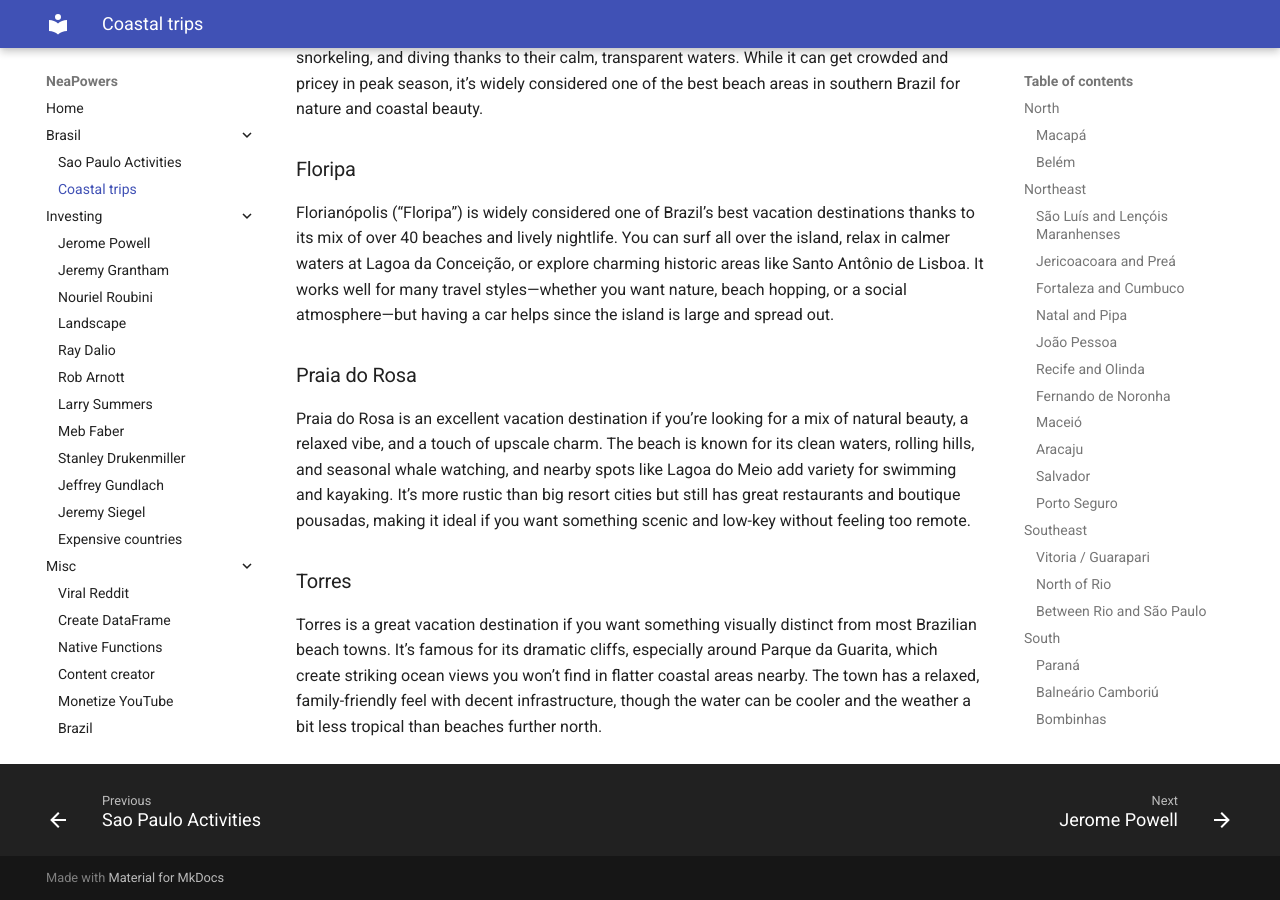
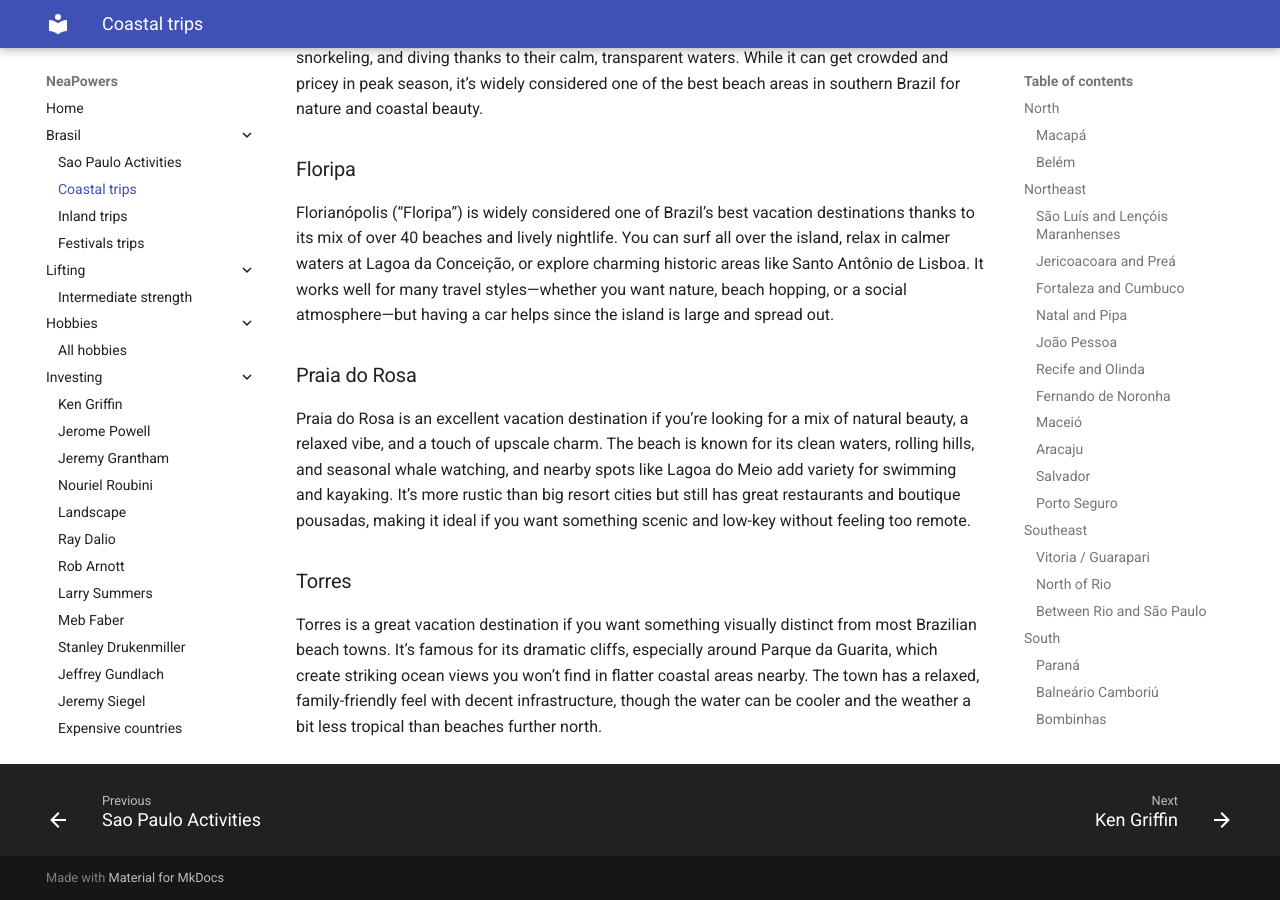
Before and after one commit to MrPowers/neapowers, an MkDocs documentation site: the page built from docs/brasil/coastal-trips.md, in a window 1280 px wide and 900 px high, scrolled down 8259 px. Built offline with MkDocs 1.6.1 and Material for MkDocs 9.7.7, drawn with Linux system fonts in a browser that asks for light colours.

Commit message:
add ken griffin

```diff
--- a/mkdocs.yml
+++ b/mkdocs.yml
@@ -19,7 +19,14 @@ nav:
   - Brasil:
     - Sao Paulo Activities: brasil/sao-paulo-activities.md
     - Coastal trips: brasil/coastal-trips.md
+    - Inland trips: brasil/inland-trips.md
+    - Festivals trips: brasil/festivals.md
+  - Lifting:
+    - Intermediate strength: lifting/intermediate-strength.md
+  - Hobbies:
+    - All hobbies: hobbies/all-hobbies.md
   - Investing:
+    - Ken Griffin: investing/ken-griffin.md
     - Jerome Powell: investing/jerome-powell.md
     - Jeremy Grantham: investing/jeremy-grantham.md
     - Nouriel Roubini: investing/nouriel-roubini.md
```
Also changed, not shown: docs/investing/ken-griffin.md (added, +57 -0 lines).
